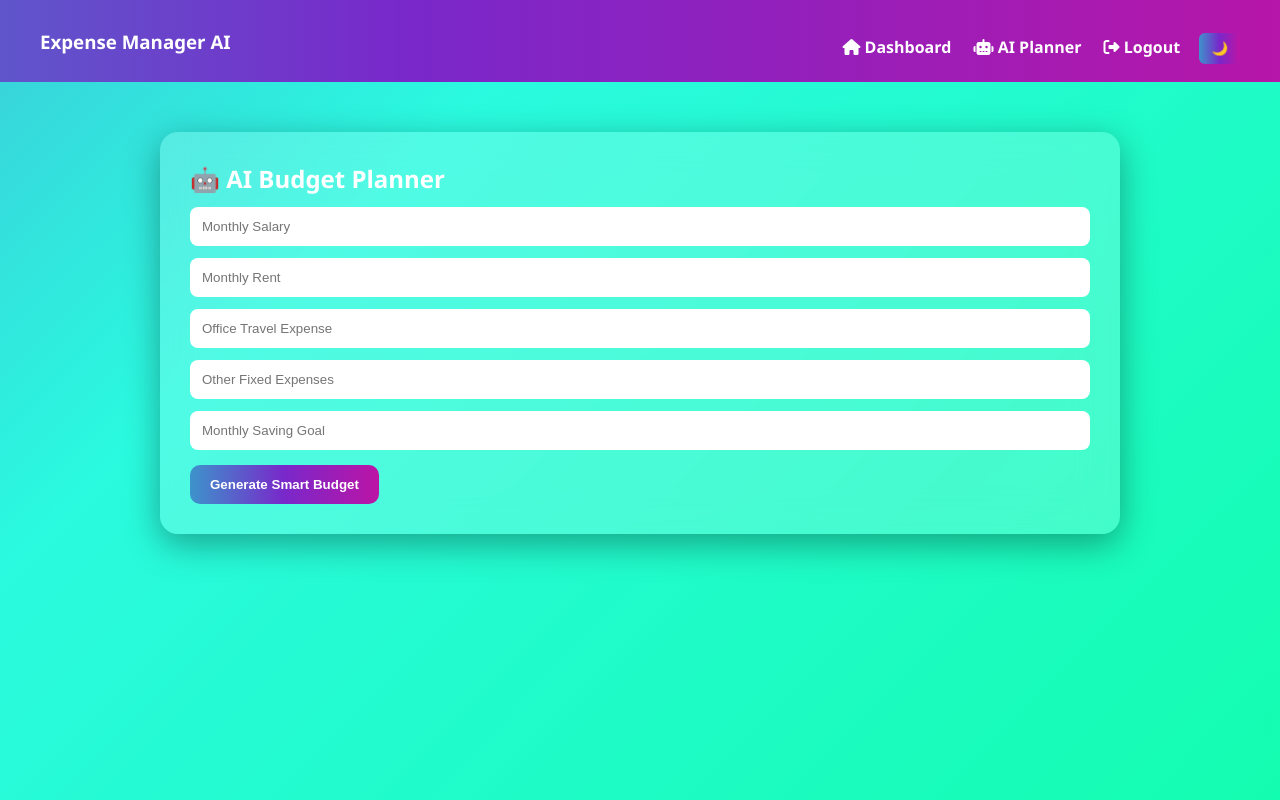
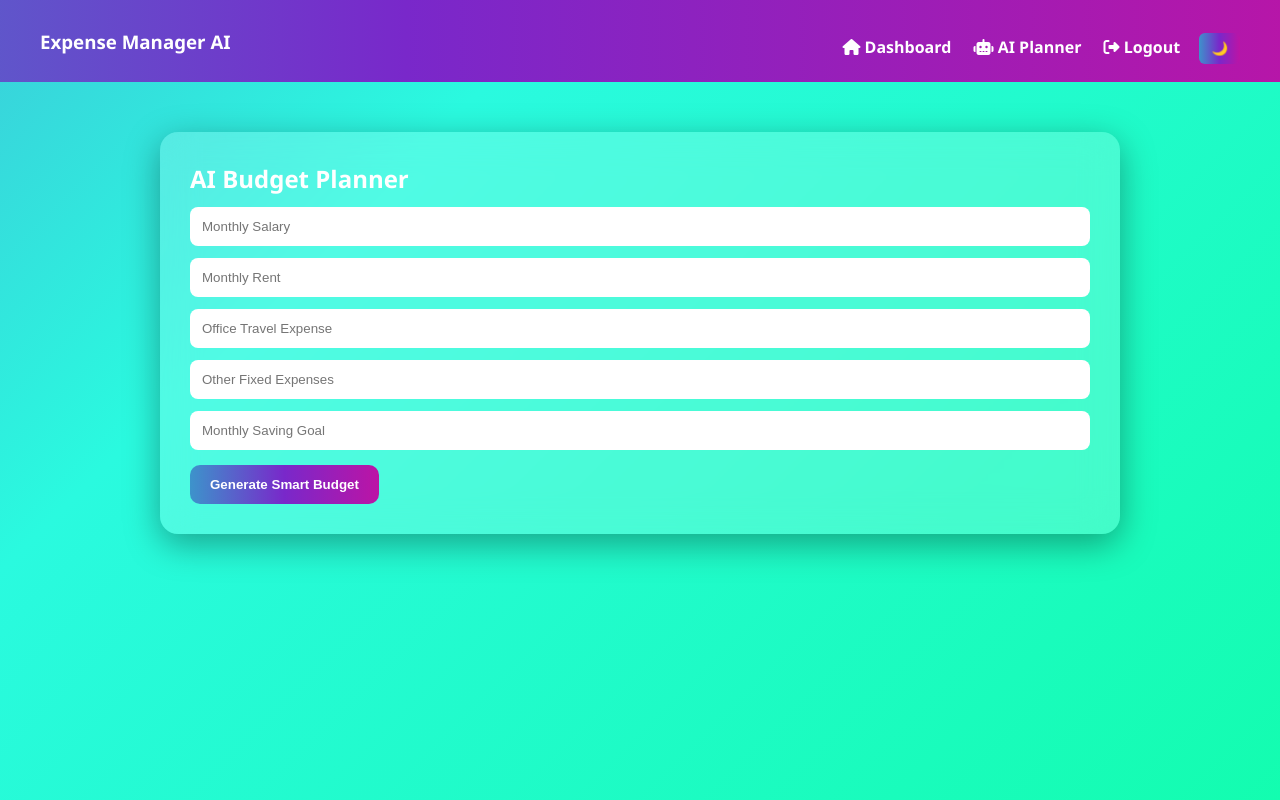
Before and after one commit to harlal48/smart_expenses_tracking_system, a plain HTML site: page expense-manager-ai - Copy/ai-budget.html in a window 1280 px wide. Drawn offline with Linux system fonts and the light colour scheme; sample sign-in values are in the browser's storage.

Commit message:
Fix HTML formatting and indentation issues

```diff
--- a/expense-manager-ai - Copy/ai-budget.html
+++ b/expense-manager-ai - Copy/ai-budget.html
@@ -12,7 +12,7 @@
 
 <body>
 
-<!-- 🔒 AUTH PROTECTION -->
+<!-- AUTH PROTECTION -->
 <script>
     if (!localStorage.getItem("loggedUser")) {
         window.location.href = "index.html";
@@ -33,7 +33,7 @@
 <!-- MAIN CONTENT -->
 <div class="container">
     <div class="card">
-        <h2>🤖 AI Budget Planner</h2>
+        <h2> AI Budget Planner</h2>
 
         <form onsubmit="return generateBudget();">
             <input type="number" id="salary" placeholder="Monthly Salary" required min="0">
```
